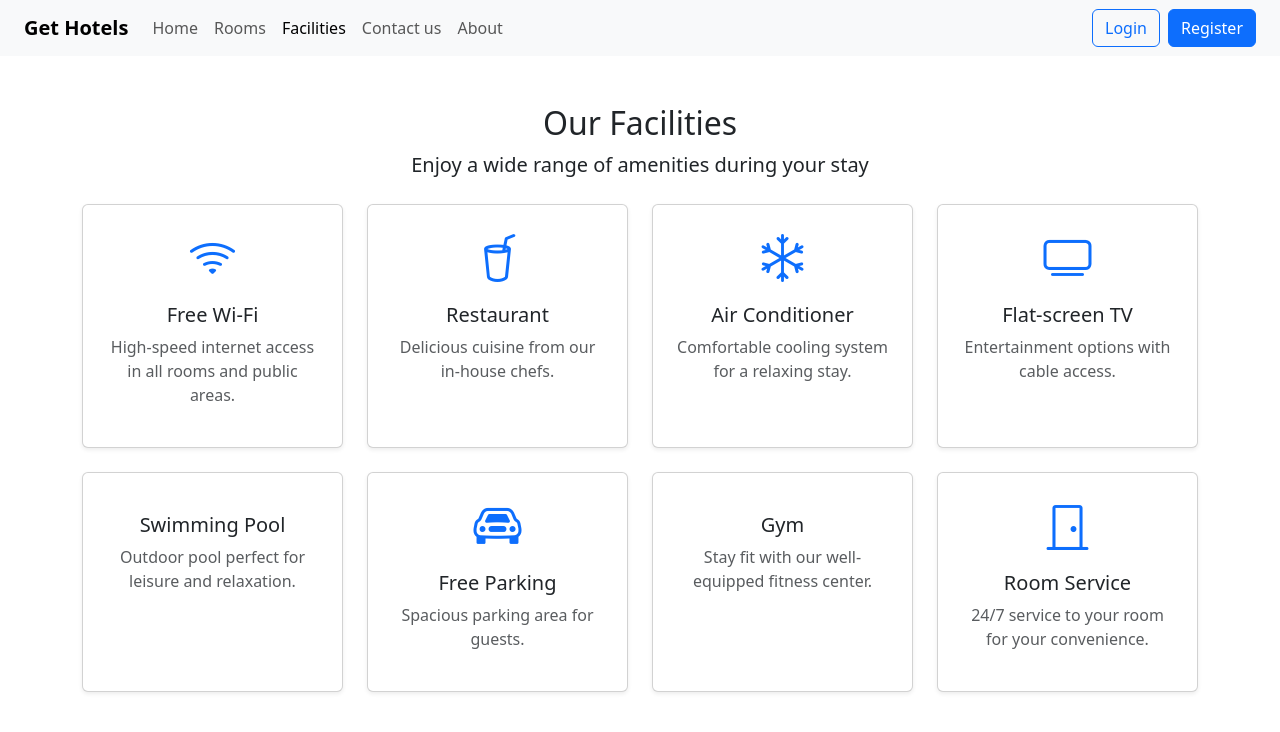
After one commit to samasama-tech/coba, a PHP site: page /facilities.php in a window 1280 px wide. The commit adds this page. Shown: the top 732 px of the page. Run offline with PHP 8.4, Linux system fonts and the light colour scheme.

Commit message:
Add files via upload

```diff
--- /dev/null
+++ b/facilities.php
@@ -0,0 +1,68 @@
+<!DOCTYPE html>
+<html lang="en">
+<head>
+    <meta charset="UTF-8">
+    <title>Facilities - Get Hotels</title>
+    <!-- Bootstrap 5 CSS -->
+    <link href="https://cdn.jsdelivr.net/npm/bootstrap@5.3.3/dist/css/bootstrap.min.css" rel="stylesheet">
+    <!-- Bootstrap Icons -->
+    <link href="https://cdn.jsdelivr.net/npm/bootstrap-icons@1.10.5/font/bootstrap-icons.css" rel="stylesheet">
+</head>
+<body>
+
+<!-- Navbar -->
+<nav class="navbar navbar-expand-lg navbar-light bg-light px-4">
+    <a class="navbar-brand fw-bold" href="#">Get Hotels</a>
+    <button class="navbar-toggler" type="button" data-bs-toggle="collapse" data-bs-target="#navbarNav">
+        <span class="navbar-toggler-icon"></span>
+    </button>
+    <div class="collapse navbar-collapse" id="navbarNav">
+        <ul class="navbar-nav me-auto mb-2 mb-lg-0">
+            <li class="nav-item"><a class="nav-link" href="home.php">Home</a></li>
+            <li class="nav-item"><a class="nav-link" href="rooms.php">Rooms</a></li>
+            <li class="nav-item"><a class="nav-link active" href="facilities.php">Facilities</a></li>
+            <li class="nav-item"><a class="nav-link" href="contact.php">Contact us</a></li>
+            <li class="nav-item"><a class="nav-link" href="about.php">About</a></li>
+        </ul>
+        <button class="btn btn-outline-primary me-2" data-bs-toggle="modal" data-bs-target="#loginModal">Login</button>
+        <button class="btn btn-primary">Register</button>
+    </div>
+</nav>
+
+<!-- Facilities Section -->
+<div class="container my-5">
+    <div class="text-center mb-4">
+        <h2>Our Facilities</h2>
+        <p class="lead">Enjoy a wide range of amenities during your stay</p>
+    </div>
+
+    <div class="row g-4">
+        <?php
+        $facilities = [
+            ["icon" => "wifi", "name" => "Free Wi-Fi", "desc" => "High-speed internet access in all rooms and public areas."],
+            ["icon" => "cup-straw", "name" => "Restaurant", "desc" => "Delicious cuisine from our in-house chefs."],
+            ["icon" => "snow", "name" => "Air Conditioner", "desc" => "Comfortable cooling system for a relaxing stay."],
+            ["icon" => "tv", "name" => "Flat-screen TV", "desc" => "Entertainment options with cable access."],
+            ["icon" => "person-swimming", "name" => "Swimming Pool", "desc" => "Outdoor pool perfect for leisure and relaxation."],
+            ["icon" => "car-front", "name" => "Free Parking", "desc" => "Spacious parking area for guests."],
+            ["icon" => "dumbbell", "name" => "Gym", "desc" => "Stay fit with our well-equipped fitness center."],
+            ["icon" => "door-closed", "name" => "Room Service", "desc" => "24/7 service to your room for your convenience."],
+        ];
+
+        foreach ($facilities as $f) {
+            echo '<div class="col-md-3">';
+            echo '<div class="card shadow-sm text-center p-4 h-100">';
+            echo "<i class='bi bi-{$f['icon']} display-5 text-primary mb-3'></i>";
+            echo "<h5>{$f['name']}</h5>";
+            echo "<p class='text-muted'>{$f['desc']}</p>";
+            echo '</div></div>';
+        }
+        ?>
+    </div>
+</div>
+
+<!-- Bootstrap JS -->
+<script src="https://cdn.jsdelivr.net/npm/bootstrap@5.3.3/dist/js/bootstrap.bundle.min.js"></script>
+
+</body>
+</html>
--- a/rooms.php
+++ b/rooms.php
@@ -35,7 +35,7 @@ $rooms = [
 </head>
 <body>
 
-Navbar
+<!-- Navbar -->
 <nav class="navbar navbar-expand-lg navbar-light bg-light px-4">
     <a class="navbar-brand fw-bold" href="#">Get Hotels</a>
     <button class="navbar-toggler" type="button" data-bs-toggle="collapse" data-bs-target="#navbarNav">
@@ -45,8 +45,8 @@ Navbar
         <ul class="navbar-nav me-auto mb-2 mb-lg-0">
             <li class="nav-item"><a class="nav-link active" href="index.php">Home</a></li>
             <li class="nav-item"><a class="nav-link" href="rooms.php">Rooms</a></li>
-            <li class="nav-item"><a class="nav-link" href="#">Facilities</a></li>
-            <li class="nav-item"><a class="nav-link" href="#">Contact Us</a></li>
+            <li class="nav-item"><a class="nav-link" href="facilities.php">Facilities</a></li>
+            <li class="nav-item"><a class="nav-link" href="contact.php">Contact Us</a></li>
             <li class="nav-item"><a class="nav-link" href="#">About</a></li>
         </ul>
         <button class="btn btn-outline-primary me-2" data-bs-toggle="modal" data-bs-target="#loginModal">Login</button>
```
Also changed, not shown: about.php (added, +67 -0 lines), contact.php (added, +63 -0 lines), index.php (+5 -4 lines).
